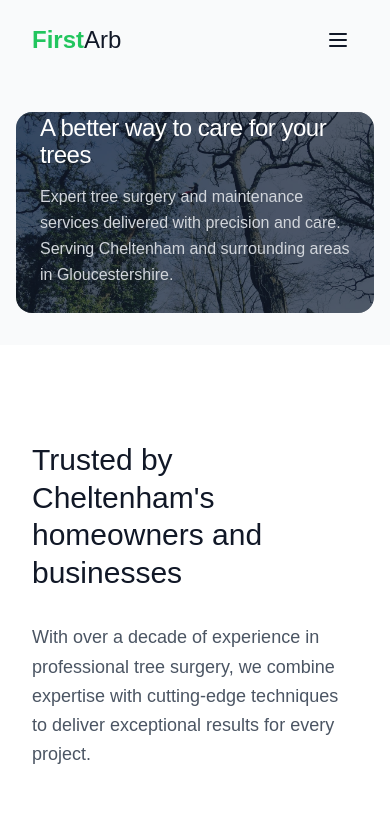
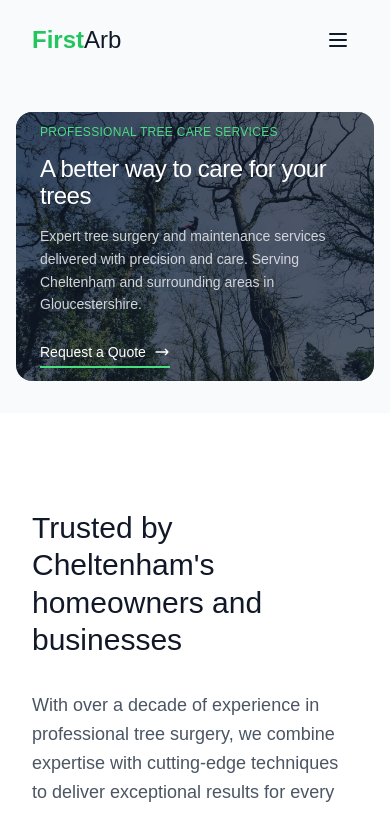
Before and after one commit to hayd-ios/firstarb2, a Next.js app: page / in a window 390 px wide. Shown: the top 813 px of the page. Built offline with nearby package versions, Linux system fonts and the light colour scheme.

Commit message:
update hero size

```diff
--- a/app/components/hero.js
+++ b/app/components/hero.js
@@ -6,7 +6,7 @@ const Hero = () => {
   return (
     <div className="bg-gray-50 pt-20">
       <div className="mx-auto px-4 sm:px-6 lg:px-8 py-8 sm:py-12">
-        <div className="relative w-full aspect-[16/9] sm:aspect-[21/9] rounded-2xl sm:rounded-3xl overflow-hidden bg-gray-900">
+        <div className="relative w-full aspect-[4/3] sm:aspect-[21/9] rounded-2xl sm:rounded-3xl overflow-hidden bg-gray-900">
           <Image
             src="/assets/hero.jpg"
             alt="Professional Tree Surgery"
@@ -17,13 +17,13 @@ const Hero = () => {
           <div className="absolute inset-0 max-w-[1600px] mx-auto">
             <div className="h-full flex flex-col justify-center px-6 sm:px-12">
               <div className="max-w-3xl">
-                <div className="text-sm font-medium text-green-400 tracking-wide mb-4">
+                <div className="text-xs sm:text-sm font-medium text-green-400 tracking-wide mb-4">
                   PROFESSIONAL TREE CARE SERVICES
                 </div>
-                <h1 className="text-2xl md:text-5xl lg:text-[4.5rem] font-normal text-white mb-4 sm:mb-6 leading-[1.1] tracking-[-0.02em]">
+                <h1 className="text-2xl sm:text-3xl md:text-5xl lg:text-[4.5rem] font-normal text-white mb-4 sm:mb-6 leading-[1.1] tracking-[-0.02em]">
                   A better way to care for your trees
                 </h1>
-                <p className="text-xlmd:text-lg text-gray-300 mb-6 sm:mb-8 leading-relaxed max-w-2xl">
+                <p className="text-sm sm:text-base md:text-lg text-gray-300 mb-6 sm:mb-8 leading-relaxed max-w-2xl">
                   Expert tree surgery and maintenance services delivered with precision and care.
                   Serving Cheltenham and surrounding areas in Gloucestershire.
                 </p>
@@ -31,9 +31,9 @@ const Hero = () => {
                   href="/quote"
                   className="inline-flex items-center text-white border-b-2 border-green-400 hover:border-green-500 pb-1 transition-colors group w-fit"
                 >
-                  <span className="text-lg">Request a Quote</span>
+                  <span className="text-sm sm:text-base md:text-lg">Request a Quote</span>
                   <svg
-                    className="w-5 h-5 ml-2 group-hover:translate-x-1 transition-transform"
+                    className="w-4 h-4 sm:w-5 sm:h-5 ml-2 group-hover:translate-x-1 transition-transform"
                     fill="none"
                     stroke="currentColor"
                     viewBox="0 0 24 24"
```
